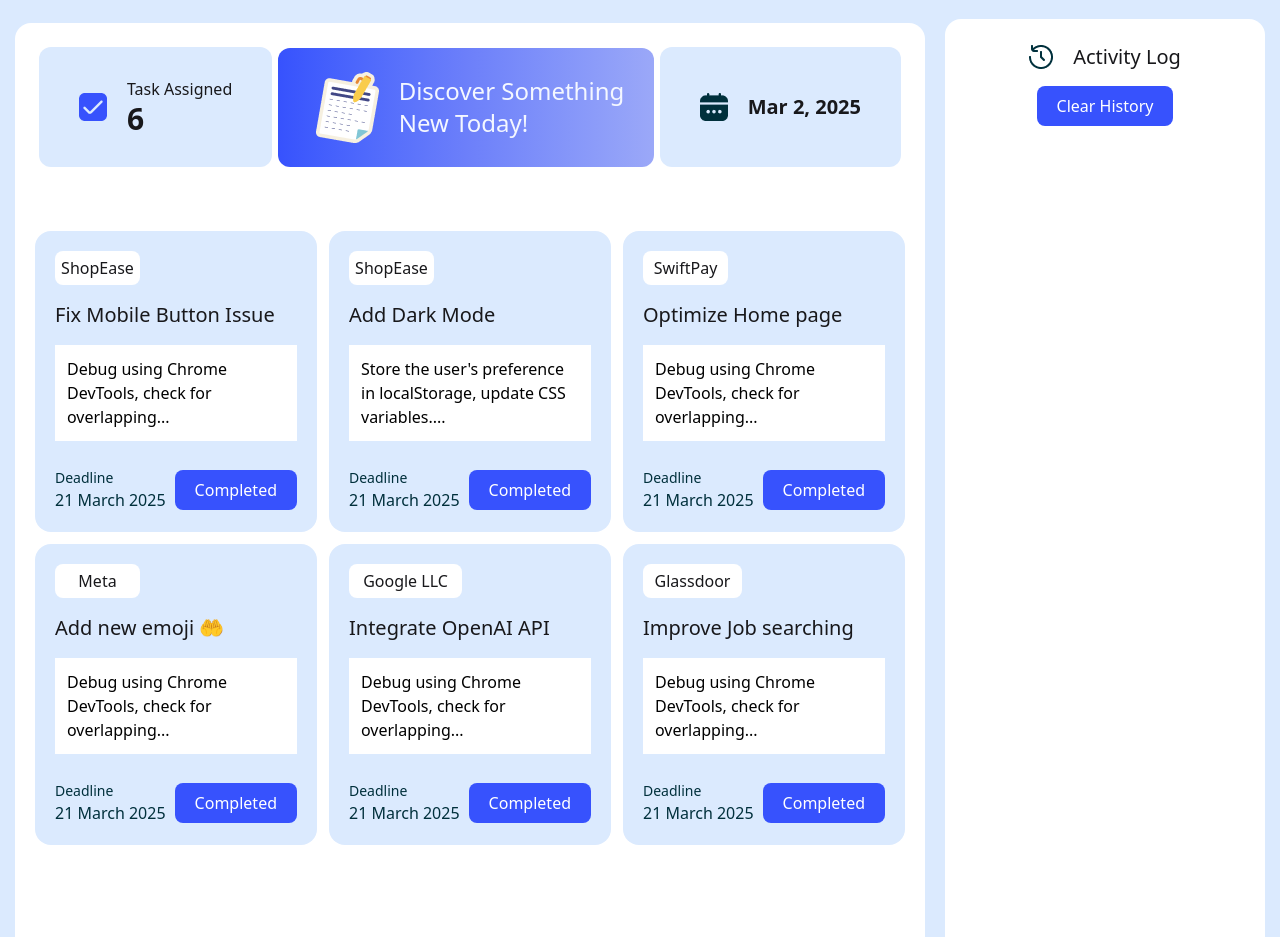
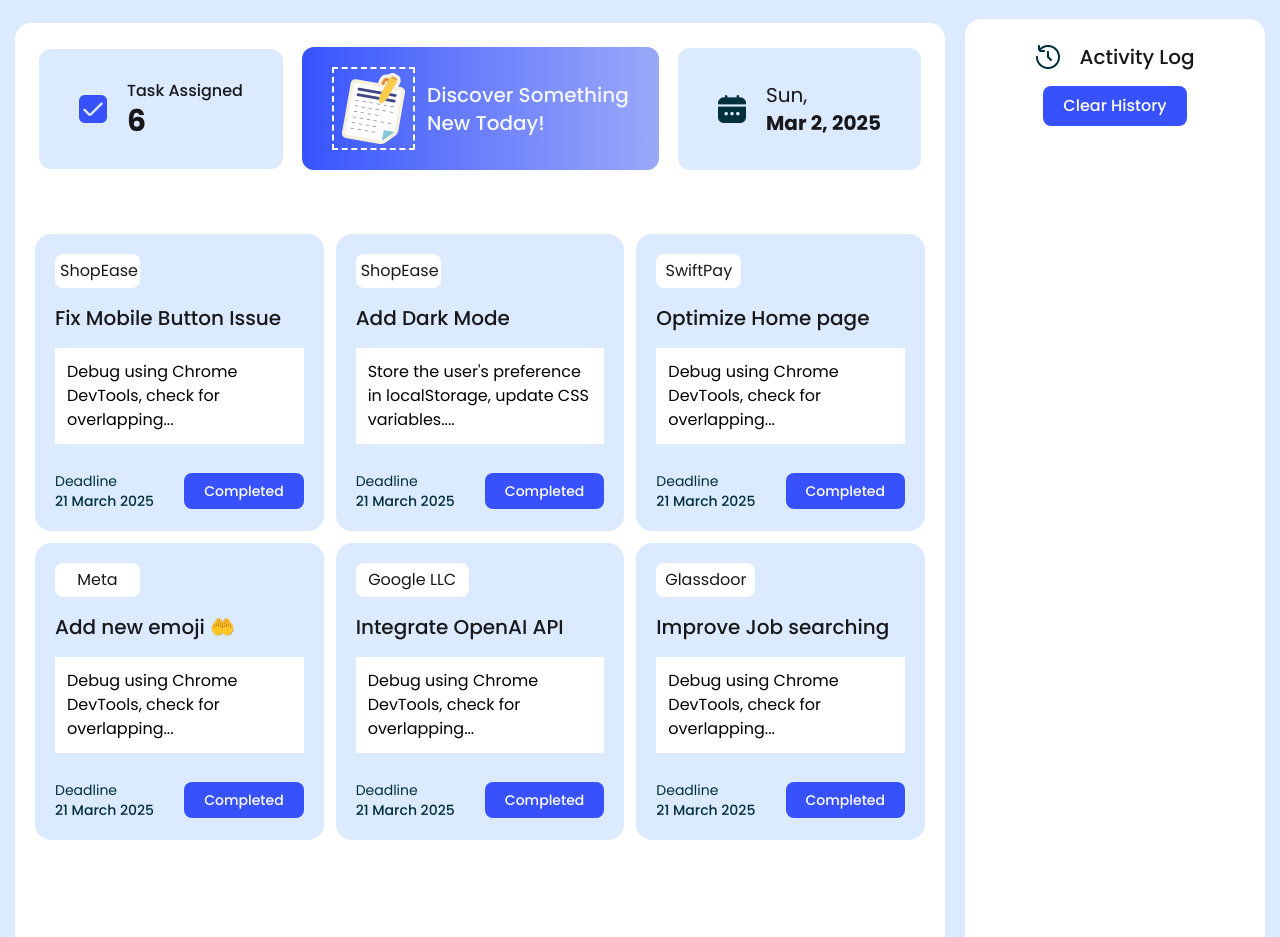
Before and after one commit to FarzanaHaq/assignment-five-dom, a plain HTML site: page index.html in a window 1280 px wide. Shown: the part 112-1049 px from the top of the page. Drawn offline with nearby package versions, Linux system fonts and the light colour scheme.

Commit message:
more details

```diff
--- a/hello.js
+++ b/hello.js
@@ -33,7 +33,7 @@ for (let index = 0; index < taskButton.length; index++) {
     paragraph.innerHTML = `
           <div class="add -para px-5 mt-[20px]">
             <p class="bg-blue-100 rounded-lg p-5">
-              You have Completed ${h1Text} at ${time}
+              You have Completed the ${h1Text} at ${time}
             </p>
           </div>
     `;
@@ -57,8 +57,18 @@ const formattedDate = date.toLocaleDateString("en-US", {
   day: "numeric",
 });
 
+const formattedDay = date.toLocaleDateString("en-US", {
+  weekday: "short"
+});
+
+
+
 const displayDate = document.getElementById("date-display");
-displayDate.innerText = formattedDate;
+displayDate.innerText = formattedDate ;
+
+const displayDay = document.getElementById("day-display");
+displayDay.innerText = formattedDay + ",";
+
 
 const colorChange = document.getElementById("color");
 colorChange.addEventListener("click", function () {
--- a/index.html
+++ b/index.html
@@ -10,8 +10,19 @@
       type="text/css"
     />
     <script src="https://unpkg.com/@tailwindcss/browser@4"></script>
+    <link rel="preconnect" href="https://fonts.googleapis.com" />
+    <link rel="preconnect" href="https://fonts.gstatic.com" crossorigin />
+    <link
+      href="https://fonts.googleapis.com/css2?family=Poppins:ital,wght@0,100;0,200;0,300;0,400;0,500;0,600;0,700;0,800;0,900;1,100;1,200;1,300;1,400;1,500;1,600;1,700;1,800;1,900&display=swap"
+      rel="stylesheet"
+    />
+    <style>
+      .poppins {
+        font-family: "Poppins", sans-serif;
+      }
+    </style>
   </head>
-  <body id="full-body" class="bg-blue-100 py-[20px]">
+  <body id="full-body" class="poppins bg-blue-100 py-[20px]">
     <header
       class="w-[1250px] mx-auto flex items-center justify-between bg-white rounded-2xl p-[20px]"
     >
@@ -48,12 +59,19 @@
               </h1>
             </div>
           </div>
-          <div id="discover"
+          <div
+            id="discover"
             class="bg-gradient-to-r from-[#3752FD] via-[#6C7FFA] to-[#9BA8F8] flex items-center gap-3 py-[20px] px-[30px] rounded-xl"
           >
-            <div><img src="assets/board.png" alt="" /></div>
             <div>
-              <p class="text-[#F4F7FF] text-2xl font-medium">
+              <img
+                class="border-2 border-white border-dashed"
+                src="assets/board.png"
+                alt=""
+              />
+            </div>
+            <div>
+              <p class="text-[#F4F7FF] text-xl font-medium">
                 Discover Something <br />
                 New Today!
               </p>
@@ -61,11 +79,15 @@
           </div>
           <div>
             <div
-              class="bg-blue-100 flex items-center gap-5 py-[46px] px-10 rounded-xl"
+              class="bg-blue-100 flex items-center gap-5 py-[33px] px-10 rounded-xl"
             >
               <div><img src="assets/calender.png" alt="" /></div>
               <div>
-                <h1 id="date-display" class="font-bold text-xl text-[rgb(0, 48, 60)]"></h1>
+                <p id="day-display" class="text-xl font-normal"></p>
+                <h1
+                  id="date-display"
+                  class="font-bold text-xl text-[rgb(0, 48, 60)]"
+                ></h1>
               </div>
             </div>
           </div>
@@ -89,12 +111,12 @@
             <div class="flex items-center justify-between mt-[27px]">
               <div>
                 <p class="text-[#00303C] text-sm font-normal">Deadline</p>
-                <p class="text-[#00303C] font-medium text-base">
+                <p class="text-[#00303C] font-medium text-sm">
                   21 March 2025
                 </p>
               </div>
               <button
-                class="task-btn bg-[#3752FD] text-white font-medium text-base rounded-lg px-5 py-2"
+                class="task-btn bg-[#3752FD] text-white font-medium text-sm rounded-lg px-5 py-2"
               >
                 Completed
               </button>
@@ -112,17 +134,18 @@
             <p
               class="text-[#000000] font-normal text-base mt-[16px] bg-white p-3"
             >
-            Store the user's preference in localStorage, update CSS variables....
+              Store the user's preference in localStorage, update CSS
+              variables....
             </p>
             <div class="flex items-center justify-between mt-[27px]">
               <div>
                 <p class="text-[#00303C] text-sm font-normal">Deadline</p>
-                <p class="text-[#00303C] font-medium text-base">
+                <p class="text-[#00303C] font-medium text-sm">
                   21 March 2025
                 </p>
               </div>
               <button
-                class="task-btn bg-[#3752FD] text-white font-medium text-base rounded-lg px-5 py-2"
+                class="task-btn bg-[#3752FD] text-white font-medium text-sm rounded-lg px-5 py-2"
               >
                 Completed
               </button>
@@ -145,12 +168,12 @@
             <div class="flex items-center justify-between mt-[27px]">
               <div>
                 <p class="text-[#00303C] text-sm font-normal">Deadline</p>
-                <p class="text-[#00303C] font-medium text-base">
+                <p class="text-[#00303C] font-medium text-sm">
                   21 March 2025
                 </p>
               </div>
               <button
-                class="task-btn bg-[#3752FD] text-white font-medium text-base rounded-lg px-5 py-2"
+                class="task-btn bg-[#3752FD] text-white font-medium text-sm rounded-lg px-5 py-2"
               >
                 Completed
               </button>
@@ -173,12 +196,12 @@
             <div class="flex items-center justify-between mt-[27px]">
               <div>
                 <p class="text-[#00303C] text-sm font-normal">Deadline</p>
-                <p class="text-[#00303C] font-medium text-base">
+                <p class="text-[#00303C] font-medium text-sm">
                   21 March 2025
                 </p>
               </div>
               <button
-                class="task-btn bg-[#3752FD] text-white font-medium text-base rounded-lg px-5 py-2"
+                class="task-btn bg-[#3752FD] text-white font-medium text-sm rounded-lg px-5 py-2"
               >
                 Completed
               </button>
@@ -201,12 +224,12 @@
             <div class="flex items-center justify-between mt-[27px]">
               <div>
                 <p class="text-[#00303C] text-sm font-normal">Deadline</p>
-                <p class="text-[#00303C] font-medium text-base">
+                <p class="text-[#00303C] font-medium text-sm">
                   21 March 2025
                 </p>
               </div>
               <button
-                class="task-btn bg-[#3752FD] text-white font-medium text-base rounded-lg px-5 py-2"
+                class="task-btn bg-[#3752FD] text-white font-medium text-sm rounded-lg px-5 py-2"
               >
                 Completed
               </button>
@@ -229,12 +252,12 @@
             <div class="flex items-center justify-between mt-[27px]">
               <div>
                 <p class="text-[#00303C] text-sm font-normal">Deadline</p>
-                <p class="text-[#00303C] font-medium text-base">
+                <p class="text-[#00303C] font-medium text-sm">
                   21 March 2025
                 </p>
               </div>
               <button
-                class="task-btn bg-[#3752FD] text-white font-medium text-base rounded-lg px-5 py-2"
+                class="task-btn bg-[#3752FD] text-white font-medium text-sm rounded-lg px-5 py-2"
               >
                 Completed
               </button>
@@ -244,7 +267,7 @@
       </div>
       <div>
         <div
-          class="para-contain bg-white w-[320px] my-[20px] pt-[24px] h-[999px] rounded-2xl"
+          class="para-contain bg-white w-[300px] my-[20px] pt-[24px] h-[999px] rounded-2xl"
         >
           <div class="flex items-center justify-center gap-5">
             <img src="assets/activity.png" alt="" />
```
Also changed, not shown: main.html (+5 -5 lines).
